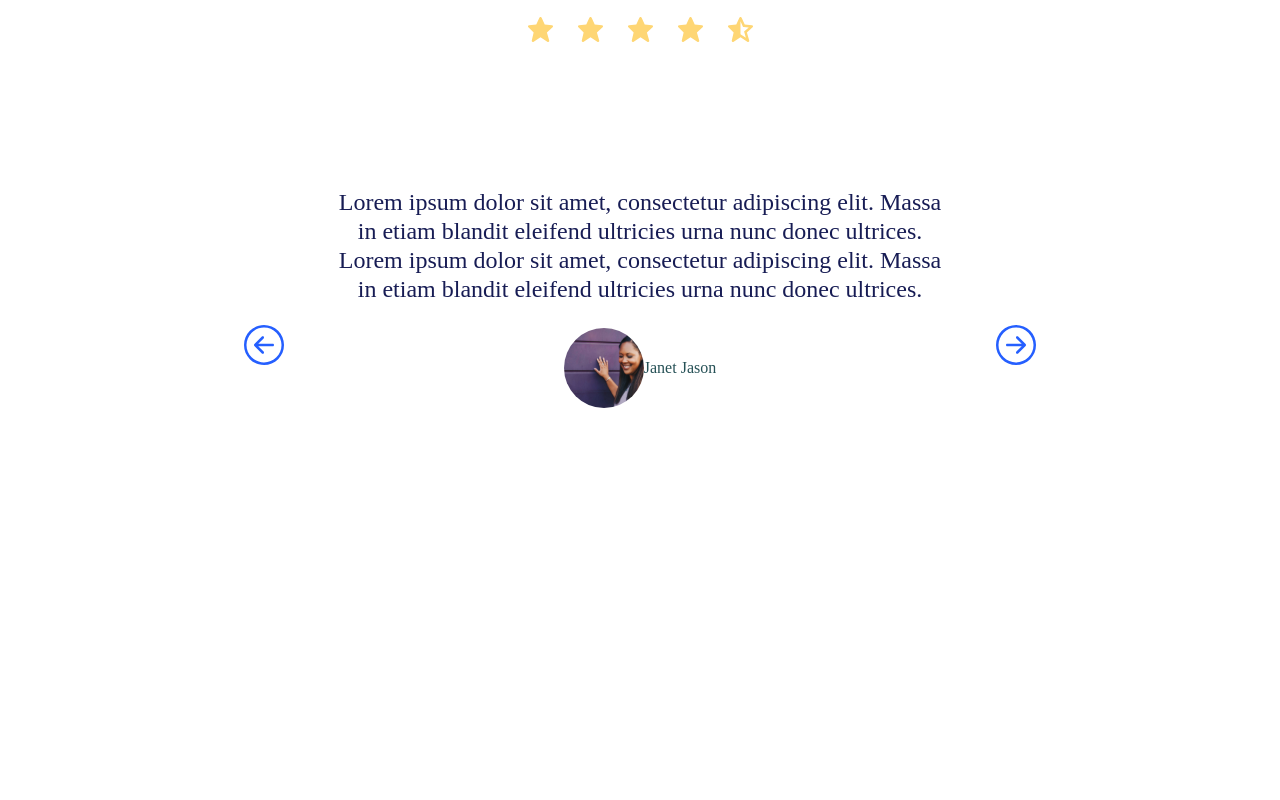
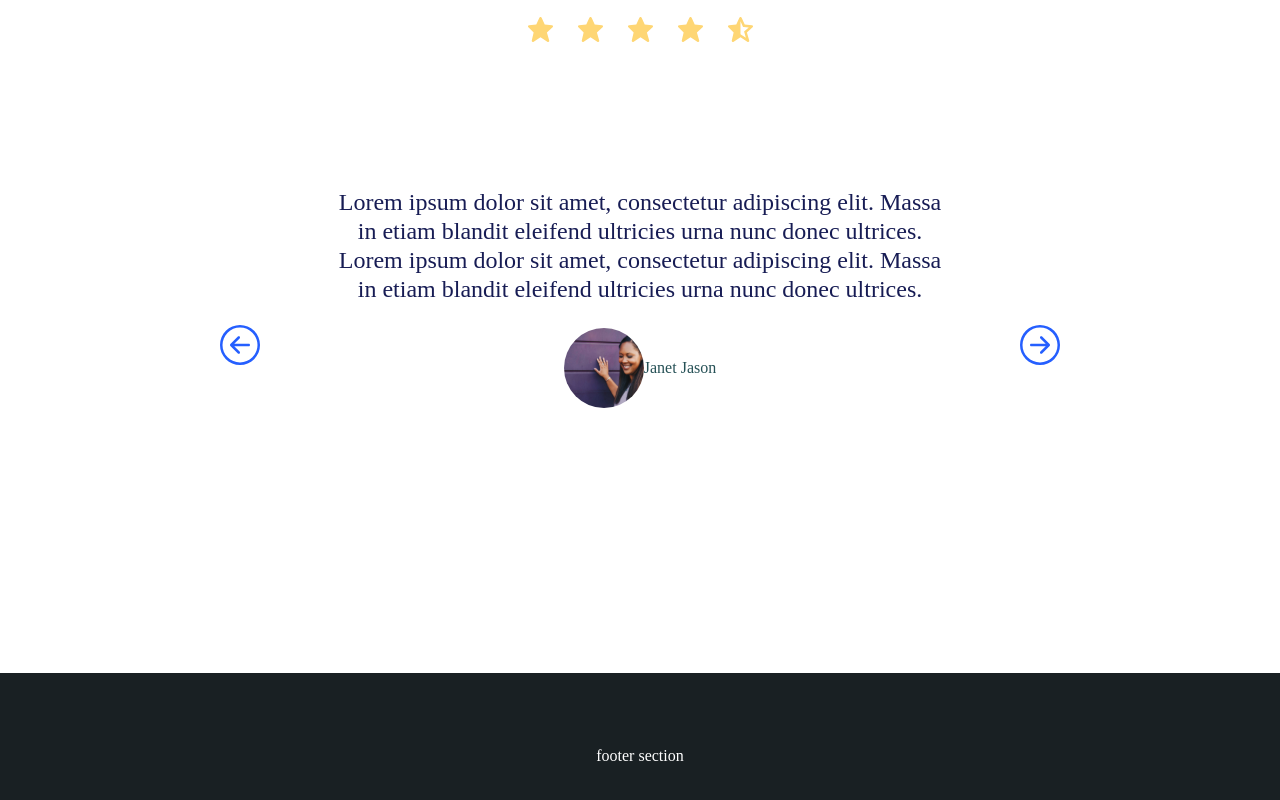
Before and after one commit to man-of-mind/trending-fashion-landing-page, a React (Create React App) app: page / in a window 1280 px wide. Shown: the part 7804-8604 px from the top of the page. Before the commit the page ends 8477 px from the top, so only its background shows below. Built offline with nearby package versions, Linux system fonts and the light colour scheme; a web font is replaced by a local one.

Commit message:
Started implementing the foooter section

```diff
--- a/src/App.tsx
+++ b/src/App.tsx
@@ -1,5 +1,6 @@
 import React from 'react';
 import Content from './Components/Content/Content';
+import Footer from './Components/Footer/Footer';
 import Header from './Components/Header/Header';
 import Hero from './Components/Hero/Hero';
 
@@ -9,6 +10,7 @@ function App() {
       <Header />
       <Hero />
       <Content />
+      <Footer />
     </div>
   );
 }
--- a/src/Components/Content/Content.module.scss
+++ b/src/Components/Content/Content.module.scss
@@ -150,8 +150,8 @@
         .ceo-review {
             display: flex;
             align-items: center;
-            width: calc(100% - 392px);
-            justify-content: space-between;
+            width: calc(100vw - 392px);
+            justify-content: space-evenly;
             padding: 0 196px;
             article {
                 display: flex;
@@ -163,7 +163,6 @@
                     padding: 0;
                     color: #171C54;
                     line-height: 29px;
-                    max-width: 629px;
                 }
                 figure {
                     display: flex;
--- /dev/null
+++ b/src/Components/Footer/Footer.module.scss
@@ -0,0 +1,9 @@
+.footer-section {
+    background: #192023;
+    color: #FFFFFF;
+    display: flex;
+    flex-direction: column;
+    align-items: center;
+    justify-content: center;
+    padding: 74px 0px;
+}
--- /dev/null
+++ b/src/Components/Footer/Footer.tsx
@@ -0,0 +1,12 @@
+import React from "react";
+import styles from "./Footer.module.scss";
+
+const Footer = () => {
+    return (
+        <footer className={styles['footer-section']}>
+            footer section
+        </footer>
+    );
+}
+
+export default Footer;
```
